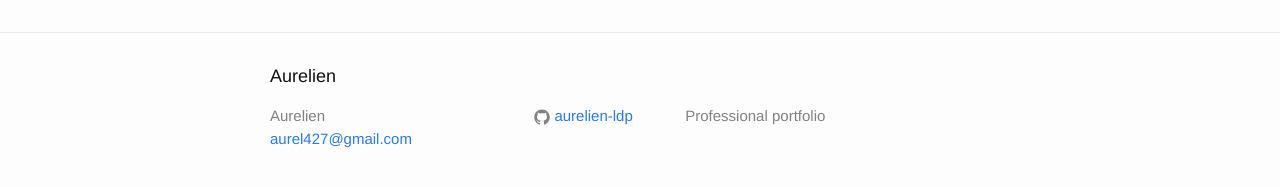
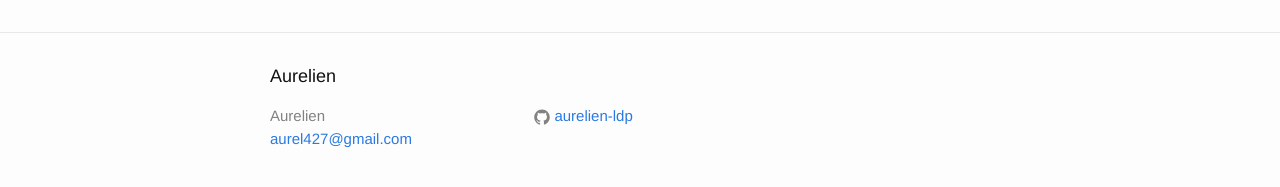
Before and after one commit to sploadie/aurelien-ldp.github.io, a Jekyll site: the page built from about.md, in a window 1280 px wide. Shown: the part 381-568 px from the top of the page. Built offline with Jekyll 4.4.1, drawn with Linux system fonts in a browser that asks for light colours.

Commit message:
Base Site

```diff
--- a/_config.yml
+++ b/_config.yml
@@ -1,7 +1,7 @@
 # Site settings
 title: Aurelien
 email: aurel427@gmail.com
-description: Professional portfolio
+description:
 baseurl: ""
 url: "http://aurelien-ldp.github.io"
 github_username: aurelien-ldp
```
